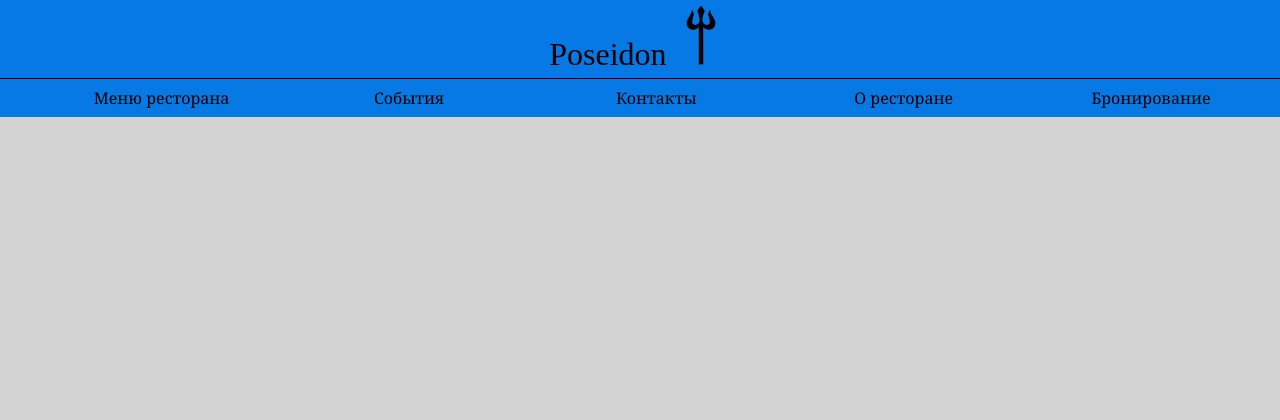
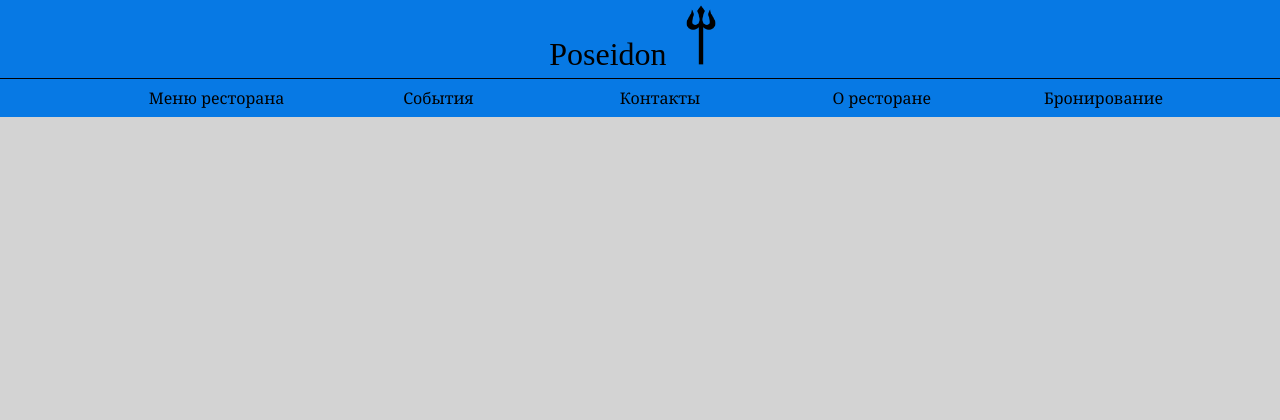
Before and after one commit to vladimirjoshkin/WebRestaurant, a Flask app: page / in a window 1280 px wide. Shown: the top 420 px of the page. Run offline with Flask 2, Linux system fonts and the light colour scheme; some libraries are stand-ins or nearby versions.

Commit message:
header menu now responsible to window resize

```diff
--- a/static/horizontal-menu.css
+++ b/static/horizontal-menu.css
@@ -1,5 +1,6 @@
 .bottom-menu {
-	background-color: #0779e4;
+    background-color: #0779e4;
+	text-align: center;
 }
 
 .bottom-menu-list {
--- a/static/horizontal-menu.js
+++ b/static/horizontal-menu.js
@@ -1,7 +1,10 @@
-$(document).ready(function() {
+function resizeHorizontalMenu() {
     var bm_li_count = $('.bottom-menu-list li').length;
-    var bm_li_new_width = $(window).width() / bm_li_count * 0.95;
+    var bm_li_new_width = $(window).width() / bm_li_count * 0.85;
     $('.bottom-menu-list').children('li').each(function() {
         $(this).width(bm_li_new_width);
     });
-});
+};
+
+$(document).ready(resizeHorizontalMenu);
+$(window).on('resize', resizeHorizontalMenu)
```
